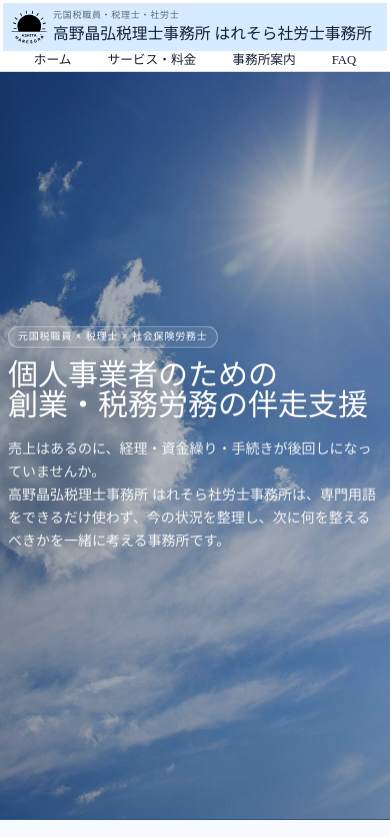
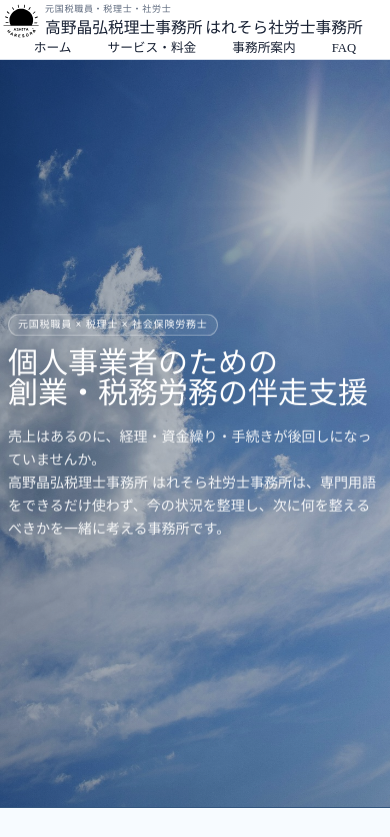
Before and after one commit to ashitaharesora/development, a website: page index.html in a window 390 px wide. Shown: the top 837 px of the page. Drawn offline with Linux system fonts and the light colour scheme; a web font is replaced by a local one.

Commit message:
deploy: 44cd39cce2ad32b66564a6f5d12eea2e691d22f4

```diff
--- a/assets/css/style.css
+++ b/assets/css/style.css
@@ -2807,18 +2807,6 @@ body:not(.home-page) .service-local-nav li {
   display: inline-block;
 }
 
-/* スマホではさらに少し詰める */
-@media (max-width: 768px) {
-  .home-page.static-header-home .brand {
-    padding: 6px 8px;
-    background: rgba(204, 231, 255, .8);
-  }
-  .brand-name {
-    gap: 4px;
-  }
-}
-
-
 @media (max-width: 768px) {
   .nav-cta-group .nav-item.cta {
   min-height: 28px;
```
